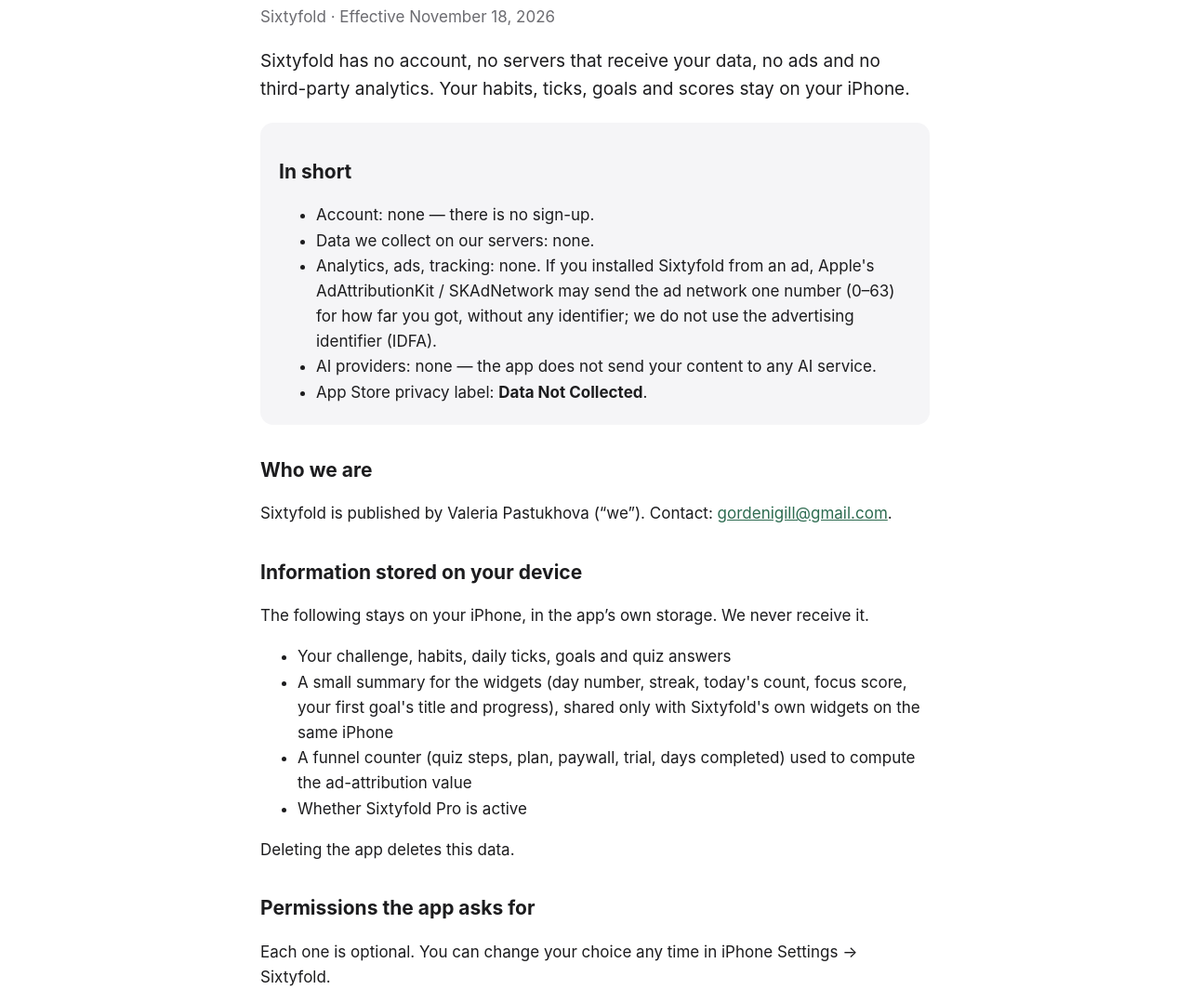
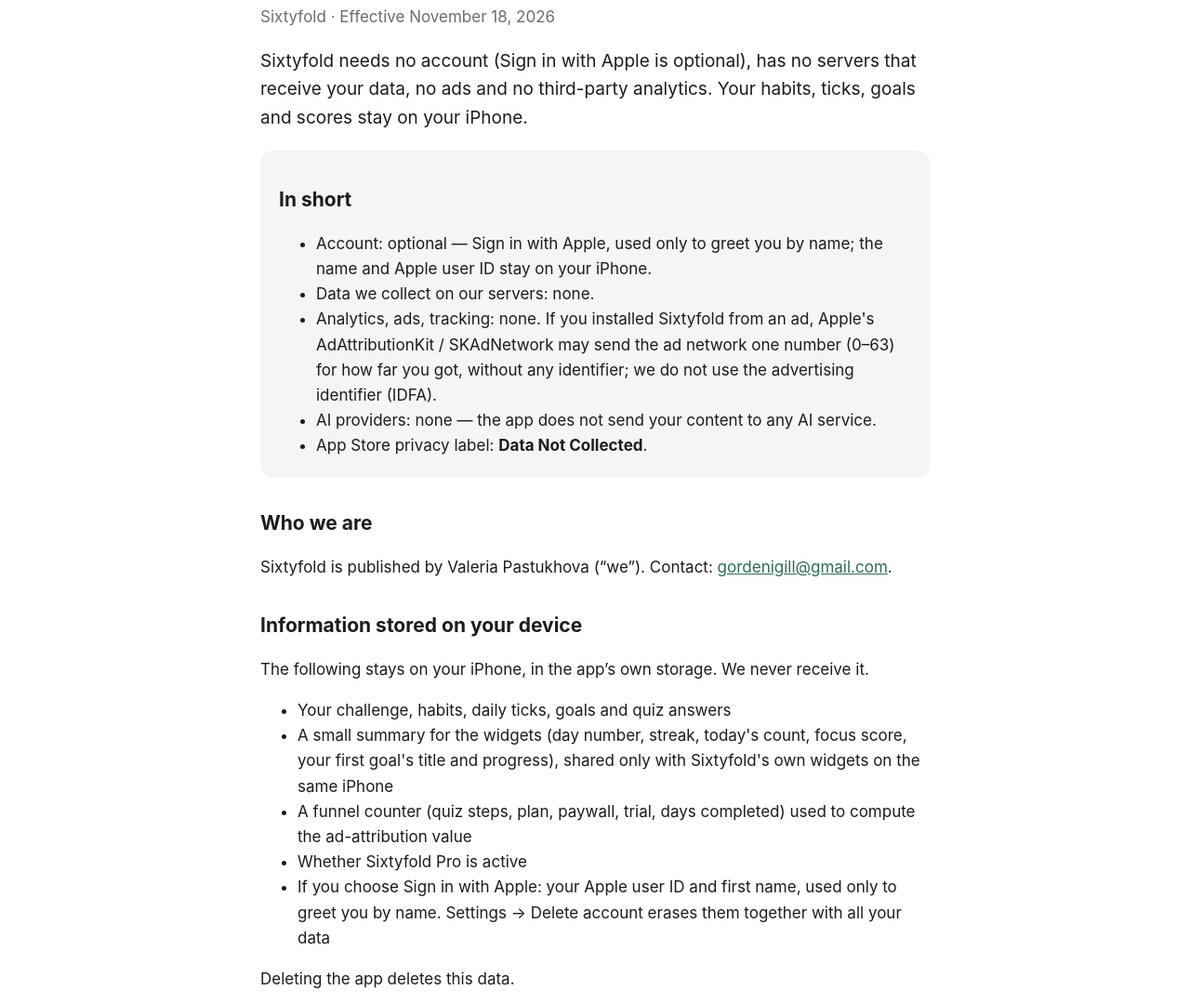
Before and after one commit to idenq/quietoak, a plain HTML site: page sixtyfold/privacy/index.html in a window 1280 px wide. Shown: the part 143-1222 px from the top of the page at 93% size. Drawn offline with Linux system fonts and the light colour scheme.

Commit message:
Sixtyfold: optional Sign in with Apple in privacy policy and FAQ

```diff
--- a/sixtyfold/privacy/index.html
+++ b/sixtyfold/privacy/index.html
@@ -21,12 +21,12 @@
 <h1>Privacy Policy</h1>
 <p class="meta">Sixtyfold · Effective November 18, 2026</p>
 
-<p class="lead">Sixtyfold has no account, no servers that receive your data, no ads and no third-party analytics. Your habits, ticks, goals and scores stay on your iPhone.</p>
+<p class="lead">Sixtyfold needs no account (Sign in with Apple is optional), has no servers that receive your data, no ads and no third-party analytics. Your habits, ticks, goals and scores stay on your iPhone.</p>
 
 <section class="card">
   <h2>In short</h2>
   <ul>
-    <li>Account: none — there is no sign-up.</li>
+    <li>Account: optional — Sign in with Apple, used only to greet you by name; the name and Apple user ID stay on your iPhone.</li>
     <li>Data we collect on our servers: none.</li>
     <li>Analytics, ads, tracking: none. If you installed Sixtyfold from an ad, Apple&#39;s AdAttributionKit / SKAdNetwork may send the ad network one number (0–63) for how far you got, without any identifier; we do not use the advertising identifier (IDFA).</li>
     <li>AI providers: none — the app does not send your content to any AI service.</li>
@@ -39,7 +39,7 @@
 
 <h2>Information stored on your device</h2>
 <p>The following stays on your iPhone, in the app’s own storage. We never receive it.</p>
-<ul><li>Your challenge, habits, daily ticks, goals and quiz answers</li><li>A small summary for the widgets (day number, streak, today&#39;s count, focus score, your first goal&#39;s title and progress), shared only with Sixtyfold&#39;s own widgets on the same iPhone</li><li>A funnel counter (quiz steps, plan, paywall, trial, days completed) used to compute the ad-attribution value</li><li>Whether Sixtyfold Pro is active</li></ul>
+<ul><li>Your challenge, habits, daily ticks, goals and quiz answers</li><li>A small summary for the widgets (day number, streak, today&#39;s count, focus score, your first goal&#39;s title and progress), shared only with Sixtyfold&#39;s own widgets on the same iPhone</li><li>A funnel counter (quiz steps, plan, paywall, trial, days completed) used to compute the ad-attribution value</li><li>Whether Sixtyfold Pro is active</li><li>If you choose Sign in with Apple: your Apple user ID and first name, used only to greet you by name. Settings → Delete account erases them together with all your data</li></ul>
 <p>Deleting the app deletes this data.</p>
 
 
@@ -52,6 +52,7 @@
 <h2>Services provided by others</h2>
 <ul>
   <li><strong>Apple — AdAttributionKit / SKAdNetwork</strong> — if you installed after tapping an ad, Apple may send the ad network a single number from 0 to 63 that says how far you got (for example &#34;started a trial&#34;), after a random delay, with no identifier for you or your device and nothing about your habits. (<a href="https://www.apple.com/legal/privacy/">their privacy policy</a>)</li>
+  <li><strong>Apple — Sign in with Apple</strong> — optional. If you use it, Apple shares your Apple user ID and, the first time only, your name with the app on your iPhone. We do not request your email, and nothing is sent to our servers. (<a href="https://www.apple.com/legal/privacy/">their privacy policy</a>)</li>
   <li><strong>Apple — App Store</strong> — processes subscriptions and purchases. We receive no payment details and do not learn who you are. (<a href="https://www.apple.com/legal/privacy/">their privacy policy</a>)</li>
 </ul>
 
```
Also changed, not shown: sixtyfold/index.html (+2 -2 lines).
